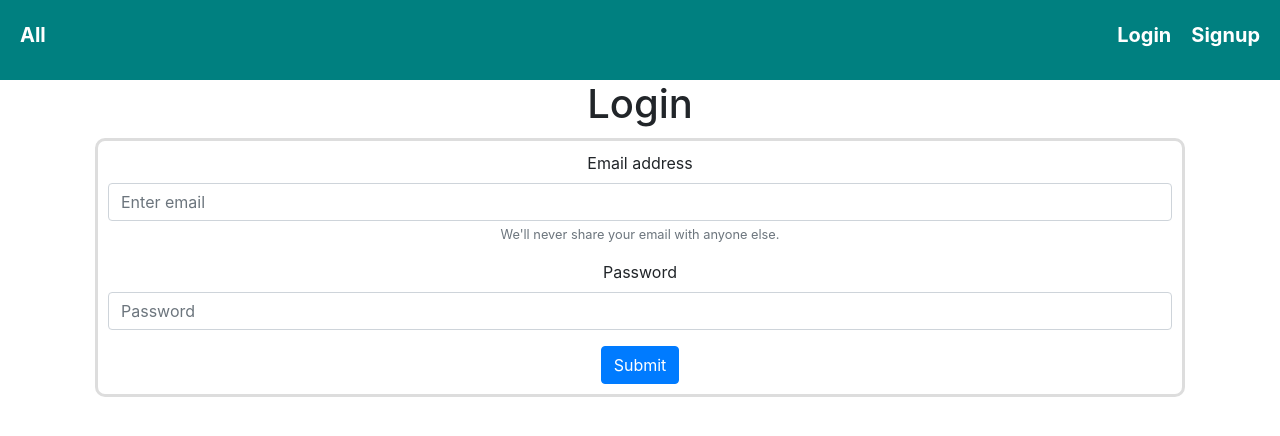
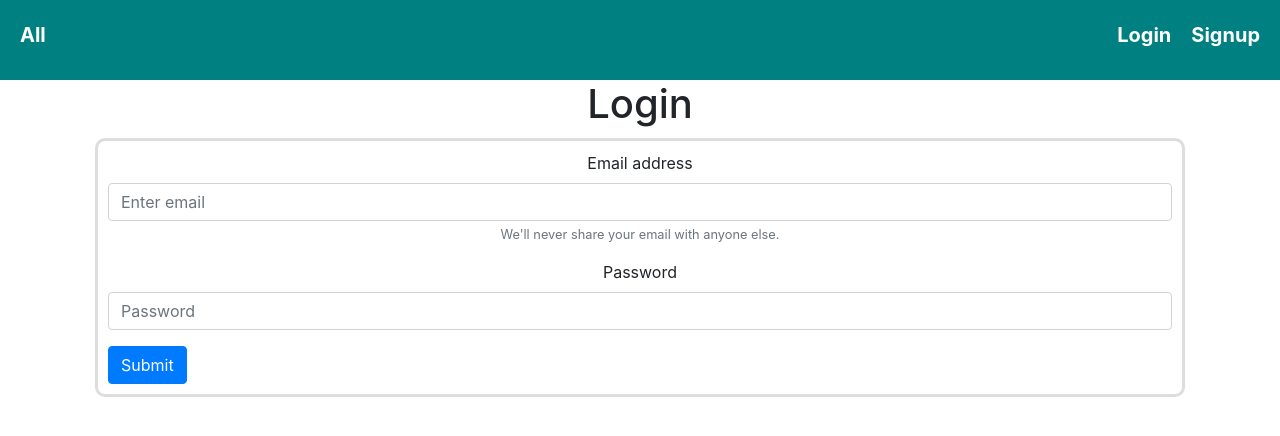
Before and after one commit to utkarshainos/fprt-frontend-may, a React (Create React App) app: page /login in a window 1280 px wide. Shown: the top 436 px of the page. Built offline with nearby package versions, Linux system fonts and the light colour scheme.

Commit message:
showspinner on login

```diff
--- a/src/components/auth/auth.css
+++ b/src/components/auth/auth.css
@@ -4,3 +4,11 @@
   padding: 10px;
   margin: 10px;
 }
+
+.spinner {
+  display: flex;
+  width: 100%;
+  height: 100%;
+  align-items: center;
+  justify-content: center;
+}
--- a/src/components/auth/auth.js
+++ b/src/components/auth/auth.js
@@ -8,9 +8,9 @@ import { isLoggedIn as _isLoggedIn } from "../../store/actions/auth.actions";
 import { error } from "../../store/actions/error.actions";
 
 export const Auth = () => {
-  const [email, setEmail] = useState("");
-  const [password, setPassword] = useState("");
-  let isSending = false;
+  let [email, setEmail] = useState("");
+  let [password, setPassword] = useState("");
+  let [sending, setSending] = useState(false);
 
   const authReducer = useSelector((state) => state.authReducer);
   const errorReducer = useSelector((state) => state.errorReducer);
@@ -35,15 +35,20 @@ export const Auth = () => {
       return;
     }
 
+    setSending(true);
+
     userService
       .auth(email, password)
       .then((data) => {
         //Redirect to all images
+        setSending(false);
+
         dispatch(_isLoggedIn(true));
         history.push("/");
       })
       .catch((err) => {
         console.log(err);
+        setSending(false);
         dispatch(error(err));
       });
   };
@@ -75,12 +80,16 @@ export const Auth = () => {
             />
           </Form.Group>
 
-          <Button variant="primary" type="submit" disabled={isSending}>
-            Submit
-          </Button>
+          <div className="d-flex">
+            <Button variant="primary" type="submit" disabled={sending}>
+              Submit
+            </Button>
+
+            {sending ? (
+              <Spinner className="ml-5" animation="border" variant="primary" />
+            ) : null}
+          </div>
         </Form>
-
-        <Spinner animation="border" variant="primary" hidden={!isSending} />
       </div>
     </div>
   );
```
